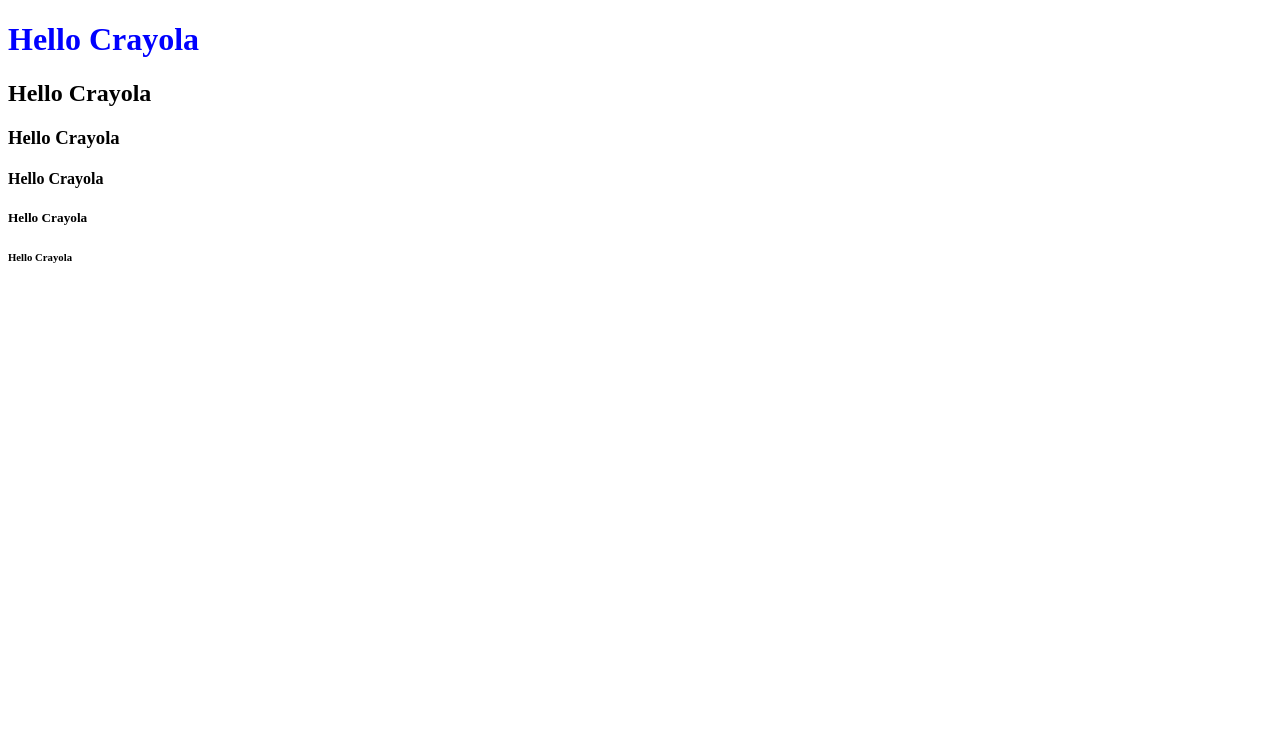
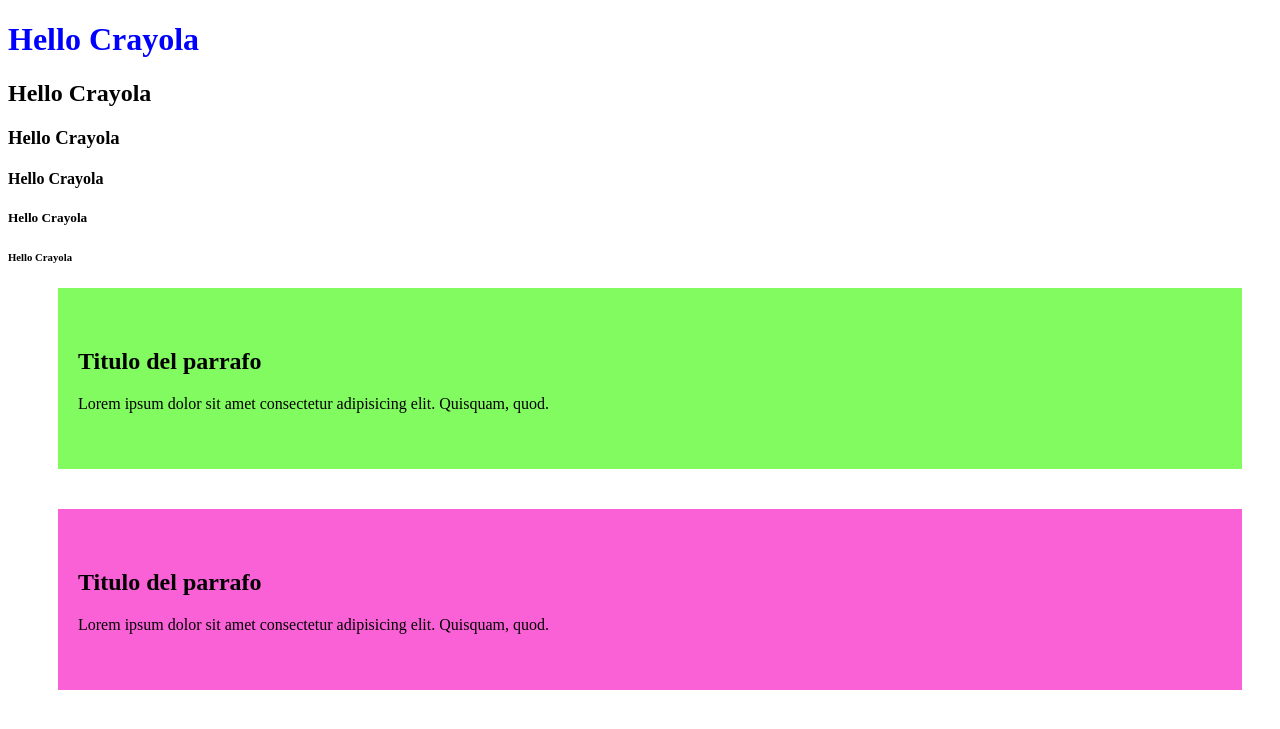
Before and after one commit to ULISESTONATIUHR/AW_TIID221, a PHP site: page / in a window 1280 px wide. Shown: the top 729 px of the page. Run offline with PHP 8.4, Linux system fonts and the light colour scheme.

Commit message:
Realizamos css,html,box model

```diff
--- a/index.php
+++ b/index.php
@@ -11,7 +11,35 @@ echo   "Hello World";
         h1{
             color: blue;
         }
+        .seccion{
+           background-color: #82fb61;
 
+padding-top: 40px;
+padding-right: 20px;
+padding-bottom: 40px;
+padding-left: 20px;
+margin-top: 20px;
+margin-right: 30px;
+margin-bottom: 40px;
+margin-left: 50px;
+border: 20px Hidden red;
+
+        }
+
+
+        .seccion2{
+           background-color: #fb61d7;
+
+padding-top: 40px;
+padding-right: 20px;
+padding-bottom: 40px;
+padding-left: 20px;
+margin-top: 20px;
+margin-right: 30px;
+margin-bottom: 40px;
+margin-left: 50px;
+border: 10px Hidden black;
+        }
     </style>
 </head>
 <body>
@@ -23,6 +51,18 @@ echo   "Hello World";
     <h6>Hello  Crayola</h6>
 
 
+    <div class="seccion">
+
+      <h2>Titulo del parrafo</h2>
+      <p>Lorem ipsum dolor sit amet consectetur adipisicing elit. Quisquam, quod.</p>
+    </div>
+    <div class="seccion2">
+
+      <h2>Titulo del parrafo</h2>
+      <p>Lorem ipsum dolor sit amet consectetur adipisicing elit. Quisquam, quod.</p>
+    </div>
+
+
 
 
 
```
